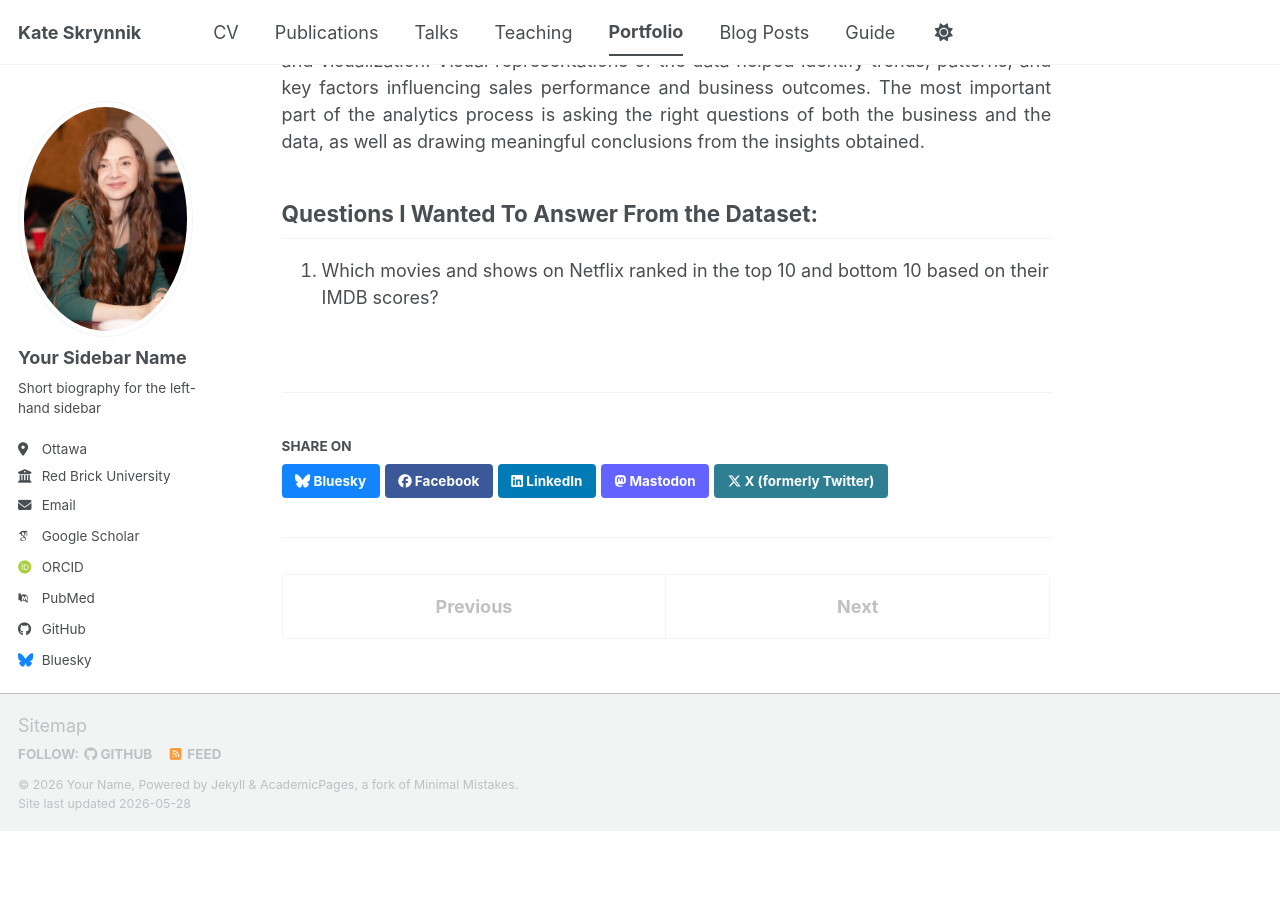
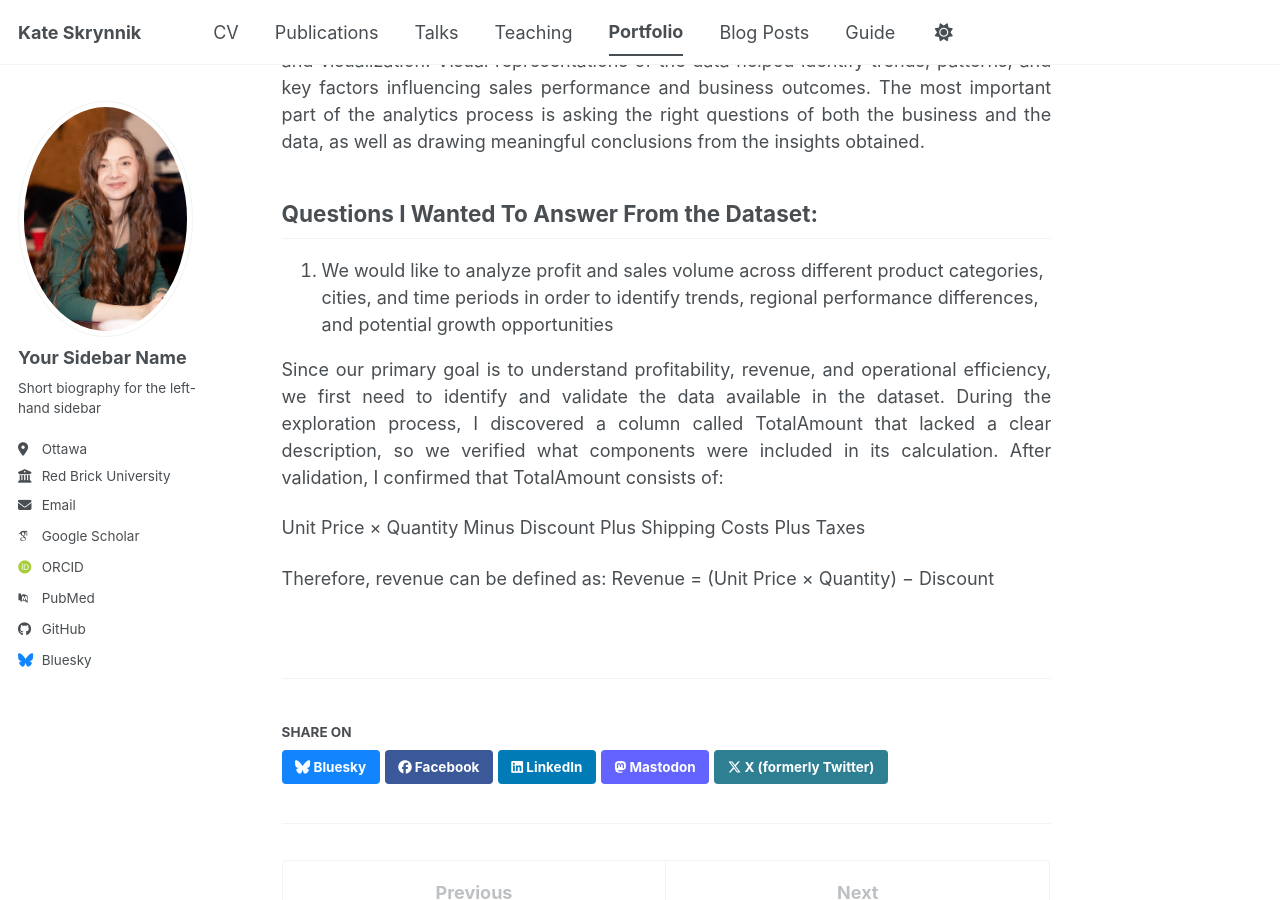
Before and after one commit to katevision/KateS, a Jekyll site: the page built from _portfolio/portfolio-2.md, in a window 1280 px wide and 900 px high, scrolled down 628 px. Built offline with Jekyll 4.4.1, drawn with Linux system fonts in a browser that asks for light colours; some web fonts are replaced; a script bundle is joined from its source files by our own code; library files that are not in the unit come from our copies; before the commit the page ends 1459 px from its top, so only the background shows below that.

Commit message:
portfolio-2.md

```diff
--- a/_portfolio/portfolio-2.md
+++ b/_portfolio/portfolio-2.md
@@ -29,4 +29,16 @@ To extract meaningful insights from the dataset, I used SQL and Tableau for data
 
 ## Questions I Wanted To Answer From the Dataset:
 
-1. Which movies and shows on Netflix ranked in the top 10 and bottom 10 based on their IMDB scores?
+1. We would like to analyze profit and sales volume across different product categories, cities, and time periods in order to identify trends, regional performance differences, and potential growth opportunities
+
+Since our primary goal is to understand profitability, revenue, and operational efficiency, we first need to identify and validate the data available in the dataset. During the exploration process, I discovered a column called TotalAmount that lacked a clear description, so we verified what components were included in its calculation.
+After validation, I confirmed that TotalAmount consists of:
+
+
+Unit Price × Quantity
+Minus Discount
+Plus Shipping Costs
+Plus Taxes
+
+Therefore, revenue can be defined as:
+Revenue = (Unit Price × Quantity) − Discount
```
